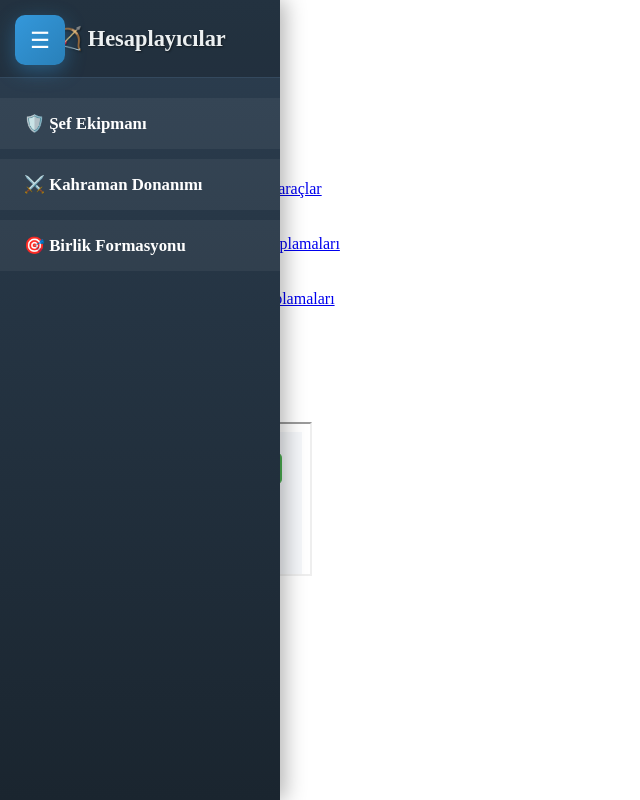
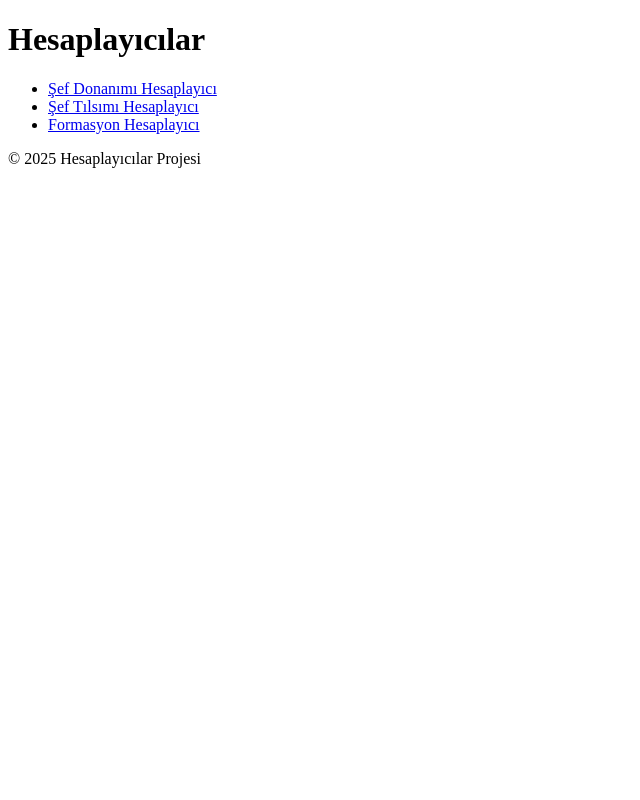
Before and after one commit to adlvc-png/hesaplayicilar-projesi, a plain HTML site: page index.html in a window 1280 px wide. Shown: the whole page, without its empty margins (0-640 px from the left). Drawn offline with Linux system fonts and the light colour scheme; a script that the page names is missing.

Commit message:
index.html
Removed unnecessary elements and improved structure.

```diff
--- a/index.html
+++ b/index.html
@@ -3,108 +3,24 @@
 <head>
     <meta charset="UTF-8">
     <meta name="viewport" content="width=device-width, initial-scale=1.0">
-    <title>Hesaplayıcılar - Ana Sayfa</title>
+    <title>Hesaplayıcılar</title>
     <link rel="stylesheet" href="css/style.css">
-    <link rel="stylesheet" href="css/menu.css">
 </head>
 <body>
-    <div class="app-container">
-        <!-- Overlay -->
-        <div class="overlay" id="overlay"></div>
+    <header>
+        <h1>Hesaplayıcılar</h1>
+    </header>
 
-        <!-- Menü Butonu -->
-        <button class="menu-toggle" id="menuToggle">☰</button>
+    <main>
+        <ul>
+            <li><a href="pages/sef-donanimi.html">Şef Donanımı Hesaplayıcı</a></li>
+            <li><a href="pages/sef-tilsimi.html">Şef Tılsımı Hesaplayıcı</a></li>
+            <li><a href="pages/formasyon.html">Formasyon Hesaplayıcı</a></li>
+        </ul>
+    </main>
 
-        <!-- Geri Butonu - Üst -->
-        <button class="back-button-top" id="backButtonTop">← Geri Dön</button>
-
-        <!-- Sol Menü -->
-        <div class="sidebar" id="sidebar">
-            <div class="sidebar-header">
-                <div class="sidebar-title">🏹 Hesaplayıcılar</div>
-            </div>
-
-            <div class="nav-categories">
-                <!-- Şef Ekipmanı -->
-                <div class="nav-category" data-category="chief">
-                    <div class="nav-category-text">🛡️ Şef Ekipmanı</div>
-                </div>
-                <div class="nav-subcategories" id="chiefSub">
-                    <a href="pages/chief-equipment.html" class="nav-subcategory" target="calculatorFrame">Şef Donanımı Hesaplayıcı</a>
-                    <a href="pages/chief-talisman.html" class="nav-subcategory" target="calculatorFrame">Şef Tılsımı Hesaplayıcı</a>
-                </div>
-
-                <!-- Kahraman Donanımı -->
-                <div class="nav-category" data-category="hero">
-                    <div class="nav-category-text">⚔️ Kahraman Donanımı</div>
-                </div>
-                <div class="nav-subcategories" id="heroSub">
-                    <a href="pages/hero-equipment.html" class="nav-subcategory" target="calculatorFrame">Mitik ve Efsanevi Donanım Hesaplayıcı</a>
-                </div>
-
-                <!-- Birlik Formasyonu -->
-                <div class="nav-category" data-category="formation">
-                    <div class="nav-category-text">🎯 Birlik Formasyonu</div>
-                </div>
-                <div class="nav-subcategories" id="formationSub">
-                    <a href="pages/formation.html" class="nav-subcategory" target="calculatorFrame">Formasyon Hesaplayıcı</a>
-                </div>
-            </div>
-        </div>
-
-        <!-- Ana İçerik -->
-        <div class="main-content" id="mainContent">
-            <!-- Ana Sayfa -->
-            <div class="content-section active" id="mainPage">
-                <div class="header">
-                    <h1>Hesaplayıcılar</h1>
-                    <p>İhtiyacınız olan hesaplayıcıyı seçin</p>
-                </div>
-
-                <!-- Ana Kartlar -->
-                <div class="main-cards">
-                    <a href="pages/chief-equipment.html" class="main-card" target="calculatorFrame">
-                        <div class="main-card-icon">🛡️</div>
-                        <div class="main-card-title">Şef Ekipmanı</div>
-                        <div class="main-card-desc">Şef donanımı ve tılsım hesaplamaları için araçlar</div>
-                    </a>
-
-                    <a href="pages/hero-equipment.html" class="main-card" target="calculatorFrame">
-                        <div class="main-card-icon">⚔️</div>
-                        <div class="main-card-title">Kahraman Donanımı</div>
-                        <div class="main-card-desc">Mitik ve efsanevi kahraman donanım hesaplamaları</div>
-                    </a>
-
-                    <a href="pages/formation.html" class="main-card" target="calculatorFrame">
-                        <div class="main-card-icon">🎯</div>
-                        <div class="main-card-title">Birlik Formasyonu</div>
-                        <div class="main-card-desc">Askeri birlik formasyonu ve dağılım hesaplamaları</div>
-                    </a>
-                </div>
-            </div>
-
-            <!-- Hesaplayıcı İçeriği -->
-            <div class="content-section" id="calculatorPage">
-                <div class="header">
-                    <h1 id="calculatorTitle">Hesaplayıcı</h1>
-                    <p id="calculatorDesc">Hesaplamalarınızı yapın</p>
-                </div>
-
-                <!-- Hesaplayıcı IFrame -->
-                <div class="calculator-frame-container">
-                    <iframe
-                        src="pages/chief-equipment.html"
-                        name="calculatorFrame"
-                        id="calculatorFrame"
-                        class="calculator-frame"
-                        title="Hesaplayıcı">
-                    </iframe>
-                </div>
-            </div>
-        </div>
-    </div>
-
-    <script src="js/app.js"></script>
-    <script src="js/menu.js"></script>
+    <footer>
+        <p>© 2025 Hesaplayıcılar Projesi</p>
+    </footer>
 </body>
 </html>
```
